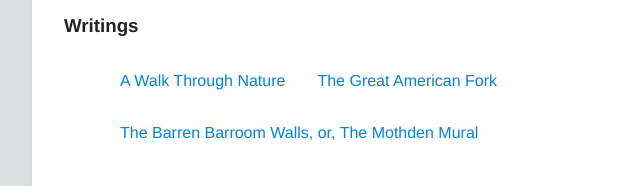
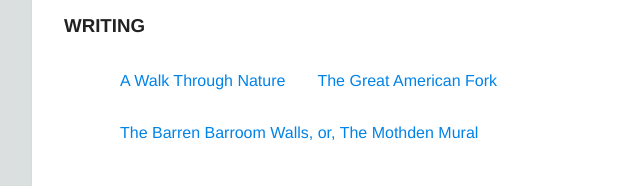
Before and after one commit to machineadrian/machineadrian.github.io, a plain HTML site: page archive.html in a window 1280 px wide. Shown: the part 613-799 px from the top of the page, 176-816 px from the left. Drawn offline with Linux system fonts and the light colour scheme.

Commit message:
Update archive.html

```diff
--- a/archive.html
+++ b/archive.html
@@ -34,7 +34,7 @@
                 <li><a href="have_read.html">Have Read</a></li>
                 <li><a href="oblique_strategies.html">Oblique Strategies</a> </li>
             </ul>
-        <h3>Writings</h3>
+        <h3>WRITING</h3>
         <p>
             <ul>
                 <li><a href="forest.html">A Walk Through Nature</a></li>
```
